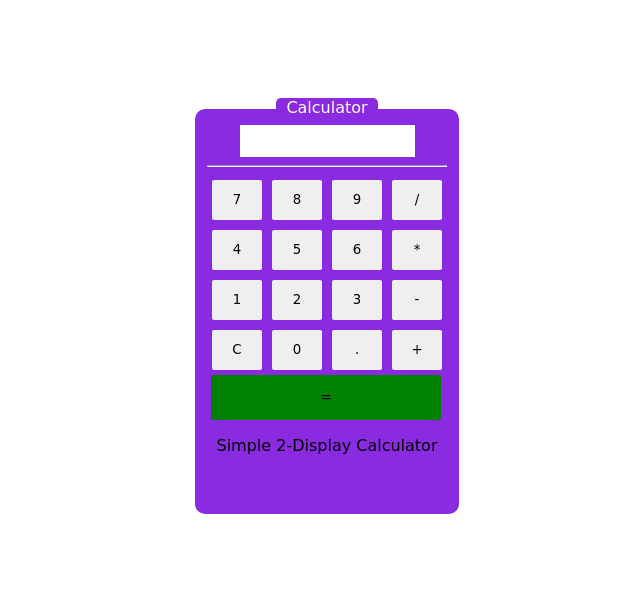
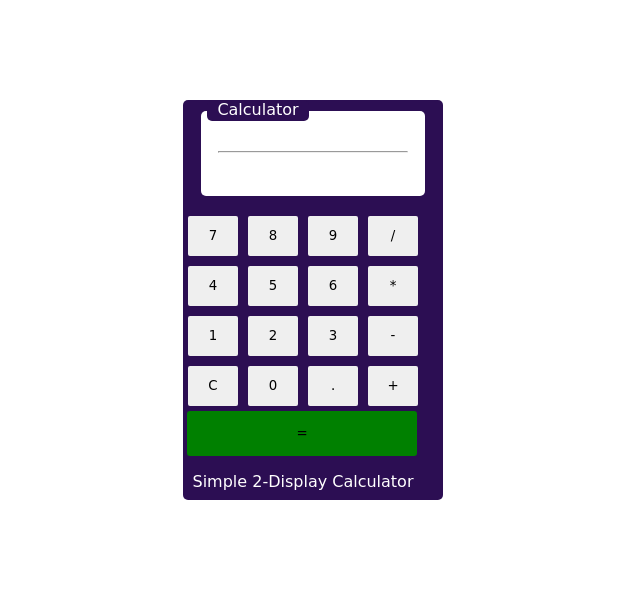
Before and after one commit to omoluabidotcom/Basic-php-calculator, a PHP site: page / in a window 1280 px wide. Shown: the top 597 px of the page, without its empty margins (327-967 px from the left). Run offline with PHP 8.4, Linux system fonts and the light colour scheme.

Commit message:
Another styling is applied and the styling just need little touching before launch on heroku

```diff
--- a/index.php
+++ b/index.php
@@ -39,7 +39,7 @@ include 'inc/autoload.inc.php';
         include 'Inc/calc.inc.php';
 
         ?>
-
+     </fieldset>
         <!-- Below the button for the numbers and operators are added -->
         <input type="button" value="7" class="numb" id="numb" onclick="form.numberSpace.value+='7'" />
         <input type="button" value="8" class="numb" id="numb" onclick="form.numberSpace.value+='8'" />
@@ -71,7 +71,6 @@ include 'inc/autoload.inc.php';
     </form>
 
     <p class="sub_header" > Simple 2-Display Calculator </p>
-   </fieldset>
   </div>
  </body>
 </html>
--- a/styles.css
+++ b/styles.css
@@ -5,45 +5,52 @@
 }
 
 .container {
-    padding-top: 90px;
+    background-color: rgb(44, 14, 83);
+    border-radius: 5px;
+    margin-top: 100px;
     margin: auto;
+    padding: auto;
+    height: 400px;
+    width: 260px;
     text-align: center;
     display: block;
-    height: 500px;
-    width: 240px;
-
 }
 
-fieldset {
-   background-color: blueviolet;
-   height: 400px;
-   border-radius: 10px;
-   border: 1px;
+.field_container {
+   background-color: white;
+   height: 80px;
+   width: 200px;
+   border-radius: 5px;
+   border: 0px;
+   margin: auto;
+   margin-top: 100px;
+   margin-bottom: 15px;
 }
 
 .legend {
-    display: inline;
-    background-color: blueviolet;
+    margin-top: 20px;
+    padding:0px 10px 2px 10px;
     color: white;
-    padding:0px 10px 2px 10px;
+    background-color: rgb(44, 14, 83);
     border-radius:5px;
+    position: relative;
+    right: 55px;
 }
 
 .numberSpace {
     border: 0px;
-    height: 30px;
-    background-color: white;
 }
 
-.answer {
+/* .answer {
     height: 20px;
     background-color: white;
     width: 230px;
     margin-bottom: 10px;
-}
+} */
 
 hr {
     opacity: 0.5px;
+    margin: 5px;
 }
 
 .numb {
@@ -81,4 +88,5 @@ hr {
 .sub_header {
     display: block;
     width: 240px;
+    color: white;
 }
```
